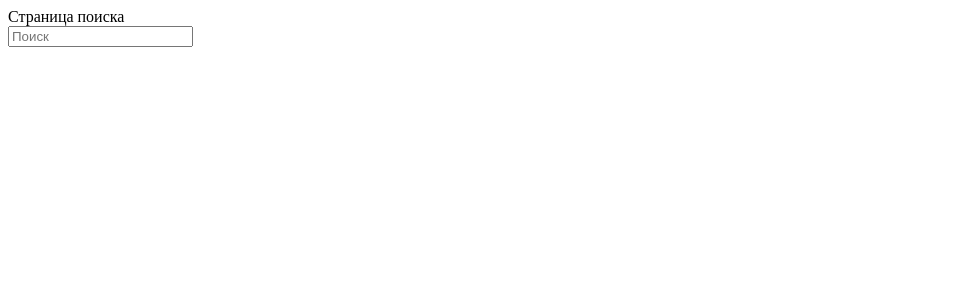
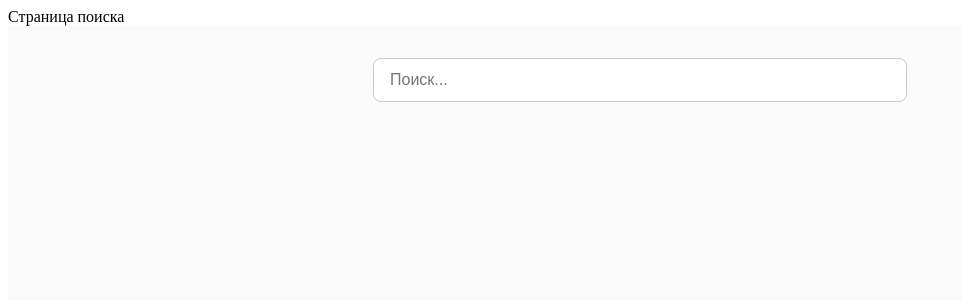
Before and after one commit to texnopark-DreamTeam-2025/DreamWiki, a React (Vite) app in the folder frontend/: page /search-done in a window 1280 px wide. Shown: the top 300 px of the page, without its empty margins (0-962 px from the left). Built offline with nearby package versions, Linux system fonts and the light colour scheme.

Commit message:
улучшение стилей и рефакторинг компонента поиска

```diff
--- a/frontend/src/components/CardInformation/CardInformation.module.scss
+++ b/frontend/src/components/CardInformation/CardInformation.module.scss
@@ -4,4 +4,13 @@
   padding: 16px;
   margin: 16px 0;
   background-color: #f9f9f9;
+  cursor: pointer;
+  transition: all 0.3s ease;
 }
+
+.cardInformation:hover {
+  border-color: #007bff; /* синий акцент */
+  background-color: #f0f8ff; /* легкий голубой фон */
+  box-shadow: 0 4px 10px rgba(0, 123, 255, 0.2);
+  transform: translateY(-2px);
+}
--- a/frontend/src/modules/Search/Search.module.scss
+++ b/frontend/src/modules/Search/Search.module.scss
@@ -1,29 +1,49 @@
-@import '@/style.scss';
+.searchPage {
+  display: flex;
+  flex-direction: column;
+  align-items: center;
+  padding: 32px;
+  background-color: #fafafa;
+  min-height: 100vh;
+  font-family: "Inter", sans-serif;
 
-.searchForm {
-    height: 32px;
-    width: 448px;
-    min-width: 100px;
-    display: flex;
-    flex-direction: row;
-    gap: 8px;
-    align-items: center;
-    background: rgba(147, 128, 128, 0.2);
-    border-radius: 16px;
-    padding: 4px 16px 4px 16px;
+  input {
+    width: 100%;
+    max-width: 500px;
+    padding: 12px 16px;
     font-size: 16px;
-    font-family: "Open Sans", sans-serif;
-  }
-  .searchForm__icon {
-    height: 19px;
-    width: 19px;
-    color: $color7;
+    border: 1px solid #ccc;
+    border-radius: 8px;
+    outline: none;
+    transition: all 0.3s ease;
+
+    &:focus {
+      border-color: #007bff;
+      box-shadow: 0 0 0 3px rgba(0, 123, 255, 0.15);
+    }
   }
 
-  .searchForm__input {
-    all: unset;
+  p {
+    margin-top: 20px;
+    color: #666;
+    font-size: 15px;
+  }
+
+  .results {
     width: 100%;
-    color: $color7;
-    font-size: 16px;
-    font-family: "Open Sans", sans-serif;
+    max-width: 600px;
+    margin-top: 24px;
+    display: flex;
+    flex-direction: column;
+    gap: 12px;
   }
+
+  .resultItem {
+    cursor: pointer;
+    transition: all 0.25s ease;
+
+    &:hover {
+      transform: translateY(-2px);
+    }
+  }
+}
--- a/frontend/src/modules/Search/Search.tsx
+++ b/frontend/src/modules/Search/Search.tsx
@@ -1,3 +1,4 @@
+import styles from "./Search.module.scss";
 import { search } from "@/api/Search/search";
 import CardInformation from "@/components/CardInformation/CardInformation";
 import React, { useState } from "react";
@@ -12,31 +13,23 @@ export default function Search() {
   const handleSearch = async () => {
     setLoading(true);
     const res = await search(word);
-
-    if (res.ok && res.data?.result_items) {
-      setResults(res.data.result_items);
-    } else {
-      setResults([]);
-    }
-
+    setResults(res.ok && res.data?.result_items ? res.data.result_items : []);
     setLoading(false);
   };
 
   const handleKeyPress = (event: React.KeyboardEvent<HTMLInputElement>) => {
-    if (event.key === "Enter") {
-      handleSearch();
-    }
+    if (event.key === "Enter") handleSearch();
   };
 
   const handleOpenPage = (pageId: string) => {
-    navigate(`/document/${pageId}`); // Переход по маршруту
+    navigate(`/document/${pageId}`);
   };
 
   return (
-    <div>
+    <div className={styles.searchPage}>
       <input
         type="text"
-        placeholder="Поиск"
+        placeholder="Поиск..."
         value={word}
         onChange={(e) => setWord(e.target.value)}
         onKeyDown={handleKeyPress}
@@ -45,11 +38,12 @@ export default function Search() {
       {loading && <p>Загрузка...</p>}
 
       {!loading && results.length > 0 && (
-        <div>
+        <div className={styles.results}>
           {results.map((item) => (
             <div
               key={item.page_id}
               onClick={() => handleOpenPage(item.page_id)}
+              className={styles.resultItem}
             >
               <CardInformation
                 title={item.title}
```
